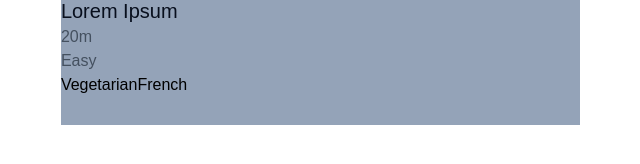
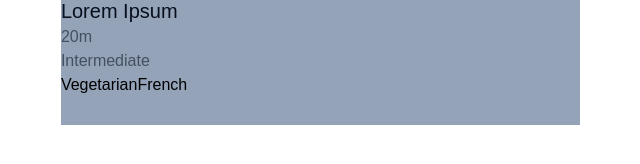
Before and after one commit to DominikLoncar/coding-challenge-recipes, a Gatsby site: page / in a window 1280 px wide. Shown: the part 430-594 px from the top of the page, 556-1196 px from the left. Built offline with nearby package versions, Linux system fonts and the light colour scheme; Gatsby itself is replaced by a stand-in of ours.

Commit message:
Passed 2 as intermediate difficulty into Card component.

```diff
--- a/src/pages/index.js
+++ b/src/pages/index.js
@@ -18,7 +18,7 @@
         <div className="col-start-2 col-end-7 mt-12 mx-36">
           <TitleAndSearchBar />
           <Hero />
-          <Card tags={['Vegetarian', 'French']} />
+          <Card tags={['Vegetarian', 'French']} difficulty={2} />
         </div>
       </div>
     </main>
```
